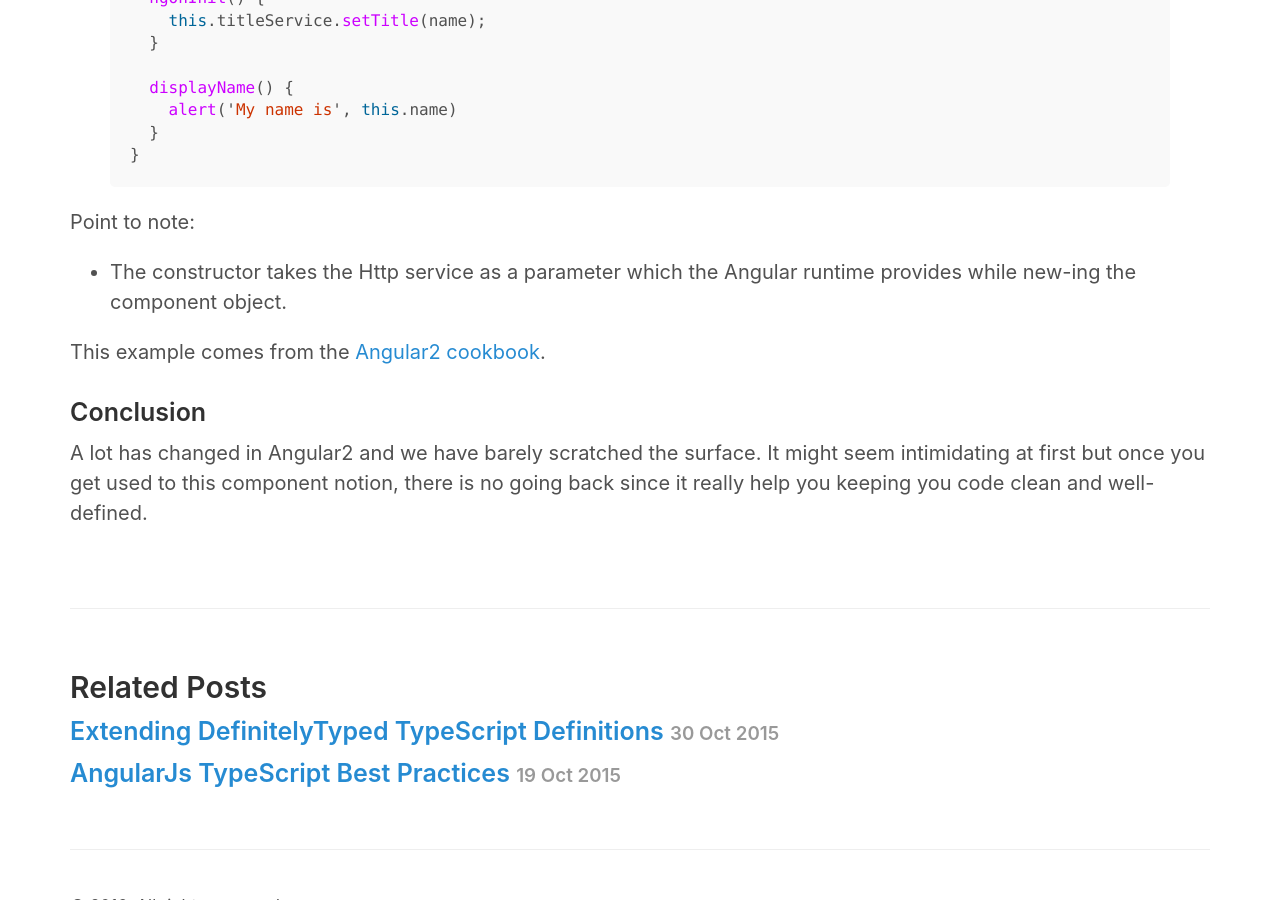
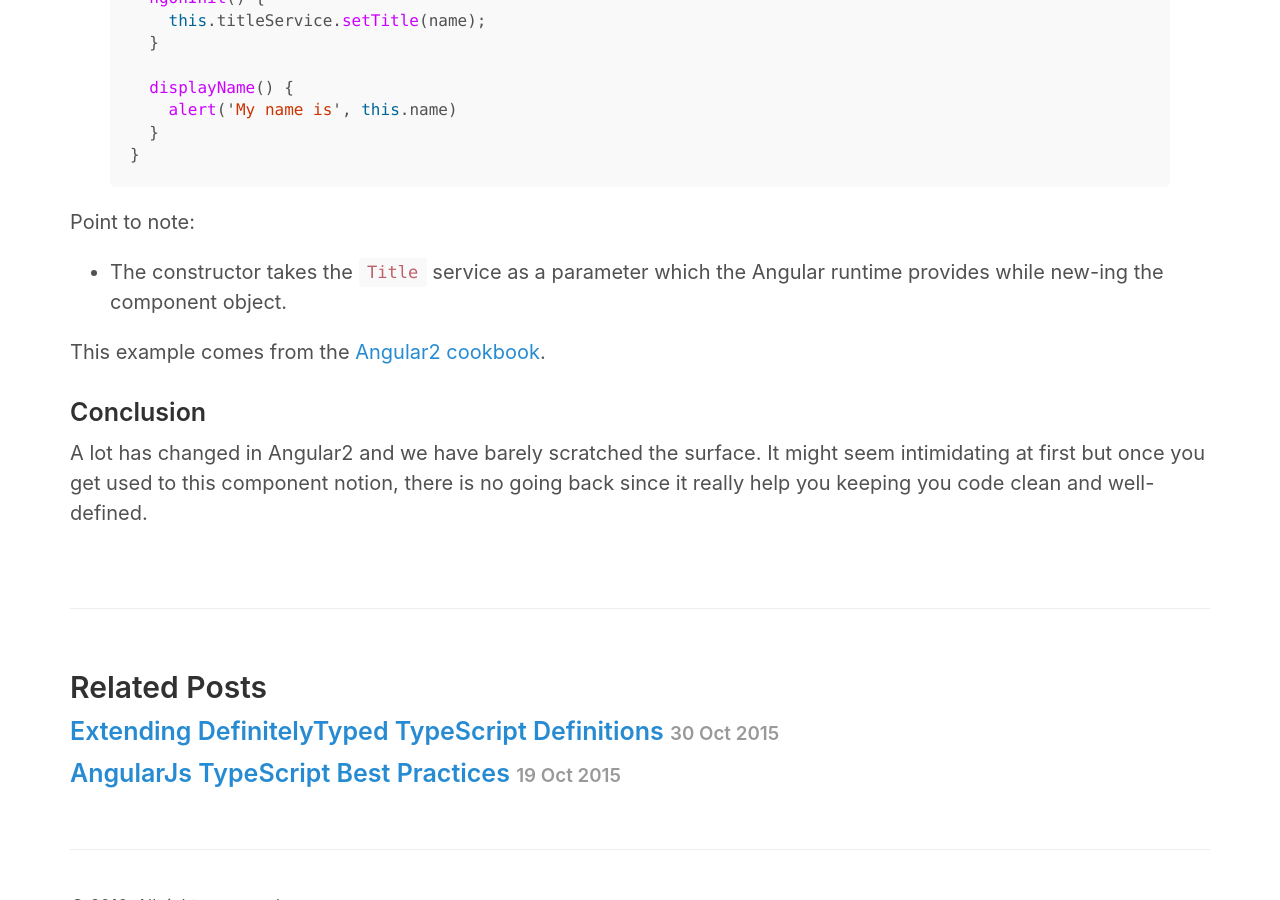
Before and after one commit to ObaidUrRehman/ObaidUrRehman.github.io, a Jekyll site: the page built from _posts/2016-05-05-angular2-components.md, in a window 1280 px wide and 900 px high, scrolled down 4278 px. Built offline with Jekyll 4.4.1, drawn with Linux system fonts in a browser that asks for light colours; comment, search, counter and statistics services are not loaded.

Commit message:
angular2-component post update.

```diff
--- a/_posts/2016-05-05-angular2-components.md
+++ b/_posts/2016-05-05-angular2-components.md
@@ -122,7 +122,7 @@
 from the one in Angular2 and you can find more details in the <a href='https://angular.io/docs/ts/latest/guide/dependency-injection.html'>docs</a>.
 Lets suppose you might want to set the title of the browser bar, here is how you would inject the <code>Title</code> service:
 
-{% highlight js %}
+{% highlight ts %}
 import { Component, OnInit, Input } from '@angular/core';
 import { Title } from '@angular/platform-browser';
 
@@ -148,7 +148,7 @@
 
 Point to note:
 
-* The constructor takes the Http service as a parameter which the Angular runtime provides while new-ing the component object.
+* The constructor takes the <code>Title</code> service as a parameter which the Angular runtime provides while new-ing the component object.
 
 This example comes from the <a href='https://angular.io/docs/ts/latest/cookbook/set-document-title.html'>Angular2 cookbook</a>.
 
```
